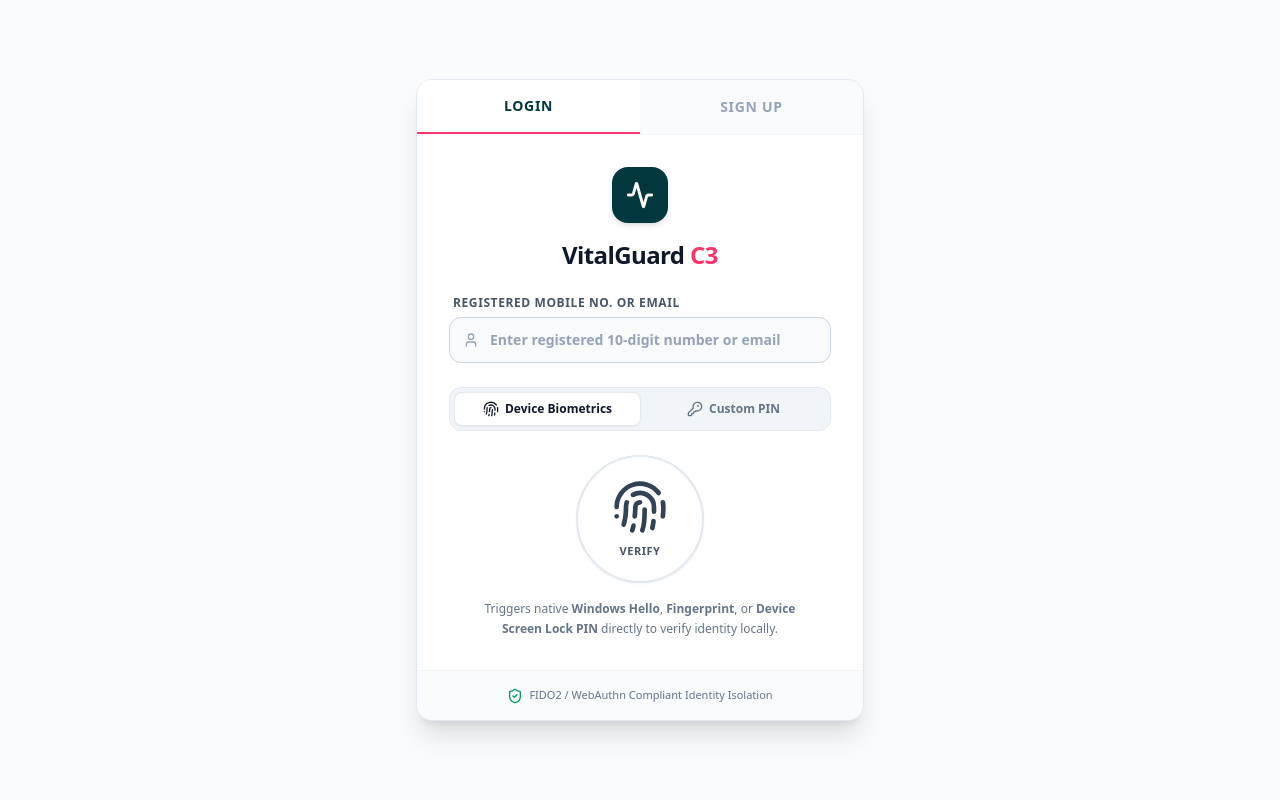
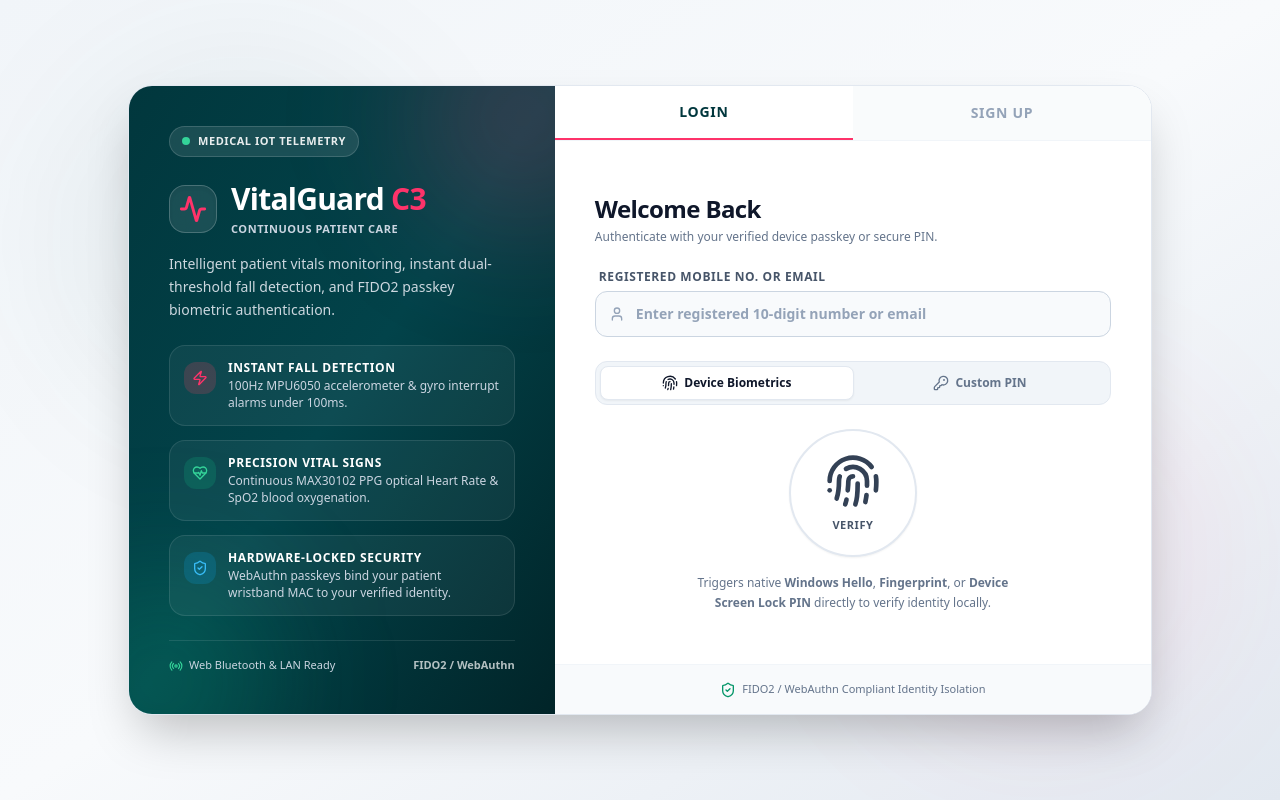
Before and after one commit to Aditya1kumbhar/vitalguard-c3, a Next.js app in the folder frontend/: page /login in a window 1280 px wide. Built offline with nearby package versions, Linux system fonts and the light colour scheme.

Commit message:
feat(ui): make login and signup page fully responsive for PC web browsers and desktop monitors

```diff
--- a/frontend/app/login/page.tsx
+++ b/frontend/app/login/page.tsx
@@ -1,7 +1,7 @@
 'use client';
 
 import React, { useState, useEffect } from 'react';
-import { ShieldCheck, Fingerprint, Activity, AlertCircle, KeyRound, CheckCircle2, User, Phone, Mail, Hash, Bluetooth } from 'lucide-react';
+import { ShieldCheck, Fingerprint, Activity, AlertCircle, KeyRound, CheckCircle2, User, Phone, Mail, Hash, Bluetooth, HeartPulse, Zap, Radio } from 'lucide-react';
 import { useAuth } from '../context/AuthContext';
 import PinPad from '../components/PinPad';
 import {
@@ -501,11 +501,93 @@
   };
 
   return (
-    <div className="min-h-screen bg-slate-50 flex flex-col items-center justify-center p-4 sm:p-6 relative">
-      <div className="w-full max-w-md bg-white border border-slate-200 rounded-2xl shadow-xl relative z-10 flex flex-col items-center overflow-hidden">
+    <div className="min-h-screen bg-gradient-to-br from-slate-100 via-slate-50 to-slate-200 flex flex-col items-center justify-center p-3 sm:p-6 lg:p-10 relative overflow-x-hidden">
+      {/* Ambient decorative lighting for desktop */}
+      <div className="absolute top-12 left-12 w-96 h-96 bg-[#01373D]/5 rounded-full blur-3xl pointer-events-none -z-0" />
+      <div className="absolute bottom-12 right-12 w-96 h-96 bg-[#FE336A]/5 rounded-full blur-3xl pointer-events-none -z-0" />
+
+      <div className="w-full max-w-md lg:max-w-5xl bg-white border border-slate-200 rounded-3xl shadow-2xl relative z-10 flex flex-col lg:flex-row overflow-hidden transition-all duration-300">
+
+        {/* Left Hero Panel (Visible on Desktop / PC screens) */}
+        <div className="hidden lg:flex lg:w-5/12 bg-gradient-to-br from-[#01373D] via-[#02434a] to-[#012428] text-white p-8 xl:p-10 flex-col justify-between relative overflow-hidden">
+          {/* Ambient decorative lighting */}
+          <div className="absolute -top-20 -right-20 w-56 h-56 bg-[#FE336A]/20 rounded-full blur-3xl pointer-events-none" />
+          <div className="absolute -bottom-20 -left-20 w-56 h-56 bg-emerald-500/20 rounded-full blur-3xl pointer-events-none" />
+
+          {/* Top Branding Section */}
+          <div className="relative z-10">
+            <div className="inline-flex items-center gap-2 px-3 py-1.5 rounded-full bg-white/10 backdrop-blur-md border border-white/15 text-[11px] font-bold tracking-wider text-white/90 mb-6 uppercase">
+              <span className="w-2 h-2 rounded-full bg-emerald-400 animate-pulse" />
+              <span>Medical IoT Telemetry</span>
+            </div>
+
+            <div className="flex items-center gap-3.5 mb-4">
+              <div className="w-12 h-12 bg-white/10 backdrop-blur-md rounded-2xl flex items-center justify-center border border-white/20 shadow-inner">
+                <Activity className="w-7 h-7 text-[#FE336A] stroke-[2.5]" />
+              </div>
+              <div>
+                <h2 className="text-2xl xl:text-3xl font-black tracking-tight text-white leading-none">
+                  VitalGuard <span className="text-[#FE336A]">C3</span>
+                </h2>
+                <p className="text-[11px] text-slate-300 font-semibold tracking-wider mt-1 uppercase">
+                  Continuous Patient Care
+                </p>
+              </div>
+            </div>
+
+            <p className="text-slate-200/90 text-sm leading-relaxed mt-4 font-normal">
+              Intelligent patient vitals monitoring, instant dual-threshold fall detection, and FIDO2 passkey biometric authentication.
+            </p>
+          </div>
+
+          {/* Center Showcase Cards */}
+          <div className="my-6 space-y-3.5 relative z-10">
+            <div className="flex items-start gap-3 p-3.5 rounded-2xl bg-white/5 border border-white/10 backdrop-blur-xs">
+              <div className="p-2 rounded-xl bg-rose-500/20 text-[#FE336A] shrink-0 mt-0.5">
+                <Zap className="w-4 h-4" />
+              </div>
+              <div>
+                <h4 className="text-xs font-bold text-white uppercase tracking-wider">Instant Fall Detection</h4>
+                <p className="text-xs text-slate-300 mt-0.5 leading-snug">100Hz MPU6050 accelerometer & gyro interrupt alarms under 100ms.</p>
+              </div>
+            </div>
+
+            <div className="flex items-start gap-3 p-3.5 rounded-2xl bg-white/5 border border-white/10 backdrop-blur-xs">
+              <div className="p-2 rounded-xl bg-emerald-500/20 text-emerald-400 shrink-0 mt-0.5">
+                <HeartPulse className="w-4 h-4" />
+              </div>
+              <div>
+                <h4 className="text-xs font-bold text-white uppercase tracking-wider">Precision Vital Signs</h4>
+                <p className="text-xs text-slate-300 mt-0.5 leading-snug">Continuous MAX30102 PPG optical Heart Rate & SpO2 blood oxygenation.</p>
+              </div>
+            </div>
+
+            <div className="flex items-start gap-3 p-3.5 rounded-2xl bg-white/5 border border-white/10 backdrop-blur-xs">
+              <div className="p-2 rounded-xl bg-sky-500/20 text-sky-400 shrink-0 mt-0.5">
+                <ShieldCheck className="w-4 h-4" />
+              </div>
+              <div>
+                <h4 className="text-xs font-bold text-white uppercase tracking-wider">Hardware-Locked Security</h4>
+                <p className="text-xs text-slate-300 mt-0.5 leading-snug">WebAuthn passkeys bind your patient wristband MAC to your verified identity.</p>
+              </div>
+            </div>
+          </div>
+
+          {/* Bottom Status Section */}
+          <div className="pt-4 border-t border-white/10 flex items-center justify-between text-[11px] text-slate-300 font-medium relative z-10">
+            <div className="flex items-center gap-1.5">
+              <Radio className="w-3.5 h-3.5 text-emerald-400 animate-pulse" />
+              <span>Web Bluetooth & LAN Ready</span>
+            </div>
+            <span className="text-white/70 font-semibold">FIDO2 / WebAuthn</span>
+          </div>
+        </div>
+
+        {/* Right Form Panel (Universal PC & Mobile View) */}
+        <div className="w-full lg:w-7/12 flex flex-col justify-between bg-white">
 
           {/* Header Tabs */}
-        <div className="w-full flex border-b border-slate-100 bg-slate-50">
+          <div className="w-full flex border-b border-slate-100 bg-slate-50/80">
             <button
               onClick={() => { setTab('login'); setError(''); setStatusMessage(''); }}
               className={`flex-1 py-4 text-sm font-bold uppercase tracking-wider transition-colors ${tab === 'login' ? 'text-[#01373D] border-b-2 border-[#FE336A] bg-white' : 'text-slate-400 hover:text-slate-600'}`}
@@ -520,17 +602,31 @@
             </button>
           </div>
 
-        <div className="p-6 sm:p-8 w-full flex flex-col items-center">
-          <div className="w-14 h-14 bg-[#01373D] rounded-2xl flex items-center justify-center shadow-md mb-4">
+          <div className="p-6 sm:p-8 lg:p-10 w-full flex flex-col items-center flex-1 justify-center">
+            {/* Mobile Header Logo (Visible on mobile screens) */}
+            <div className="flex lg:hidden flex-col items-center mb-6">
+              <div className="w-14 h-14 bg-[#01373D] rounded-2xl flex items-center justify-center shadow-md mb-3">
                 <Activity className="w-7 h-7 text-white stroke-[2.5]" />
               </div>
-
-          <h1 className="text-2xl font-extrabold tracking-tight text-slate-900 mb-6">
+              <h1 className="text-2xl font-extrabold tracking-tight text-slate-900">
                 VitalGuard <span className="text-[#FE336A]">C3</span>
               </h1>
+            </div>
+
+            {/* Desktop Header Greeting (Visible on PC / Desktop) */}
+            <div className="hidden lg:block w-full mb-6 text-left">
+              <h2 className="text-2xl font-extrabold text-slate-900 tracking-tight">
+                {tab === 'signup' ? 'Create Guardian Account' : 'Welcome Back'}
+              </h2>
+              <p className="text-xs text-slate-500 font-medium mt-1">
+                {tab === 'signup'
+                  ? 'Pair your wristband and register hardware biometric passkey.'
+                  : 'Authenticate with your verified device passkey or secure PIN.'
+                }
+              </p>
+            </div>
 
             <div className="w-full space-y-4 mb-6">
-
               {tab === 'signup' && (
                 <div className="w-full flex bg-slate-100 p-1 rounded-xl mb-2 border border-slate-200">
                   <button
@@ -656,13 +752,13 @@
               </div>
 
               {tab === 'signup' && (
-              <>
+                <div className="grid grid-cols-1 sm:grid-cols-2 gap-4">
                   <div>
                     <label className="block text-xs font-bold uppercase tracking-wider text-slate-600 mb-1.5 pl-1">
                       Your Full Name
                     </label>
                     <div className="relative">
-                    <User className="absolute left-3 top-1/2 -translate-y-1/2 w-4 h-4 text-slate-400" />
+                      <User className="absolute left-3.5 top-1/2 -translate-y-1/2 w-4 h-4 text-slate-400" />
                       <input
                         type="text"
                         value={guardianName}
@@ -685,11 +781,11 @@
                         title="Auto-scan hardware MAC via Bluetooth"
                       >
                         <Bluetooth className={`w-3 h-3 ${detectingBand ? 'animate-pulse text-sky-500' : 'text-sky-600'}`} />
-                      <span>{detectingBand ? 'Detecting...' : 'Detect My Wristband'}</span>
+                        <span>{detectingBand ? 'Detecting...' : 'Detect'}</span>
                       </button>
                     </div>
                     <div className="relative">
-                    <Hash className="absolute left-3 top-1/2 -translate-y-1/2 w-4 h-4 text-slate-400" />
+                      <Hash className="absolute left-3.5 top-1/2 -translate-y-1/2 w-4 h-4 text-slate-400" />
                       <input
                         type="text"
                         value={bandId}
@@ -708,7 +804,7 @@
                       </p>
                     )}
                   </div>
-              </>
+                </div>
               )}
             </div>
 
@@ -781,6 +877,8 @@
           </div>
 
         </div>
+
+      </div>
     </div>
   );
 }
```
Lines whose indentation alone changed are shown as unchanged.
